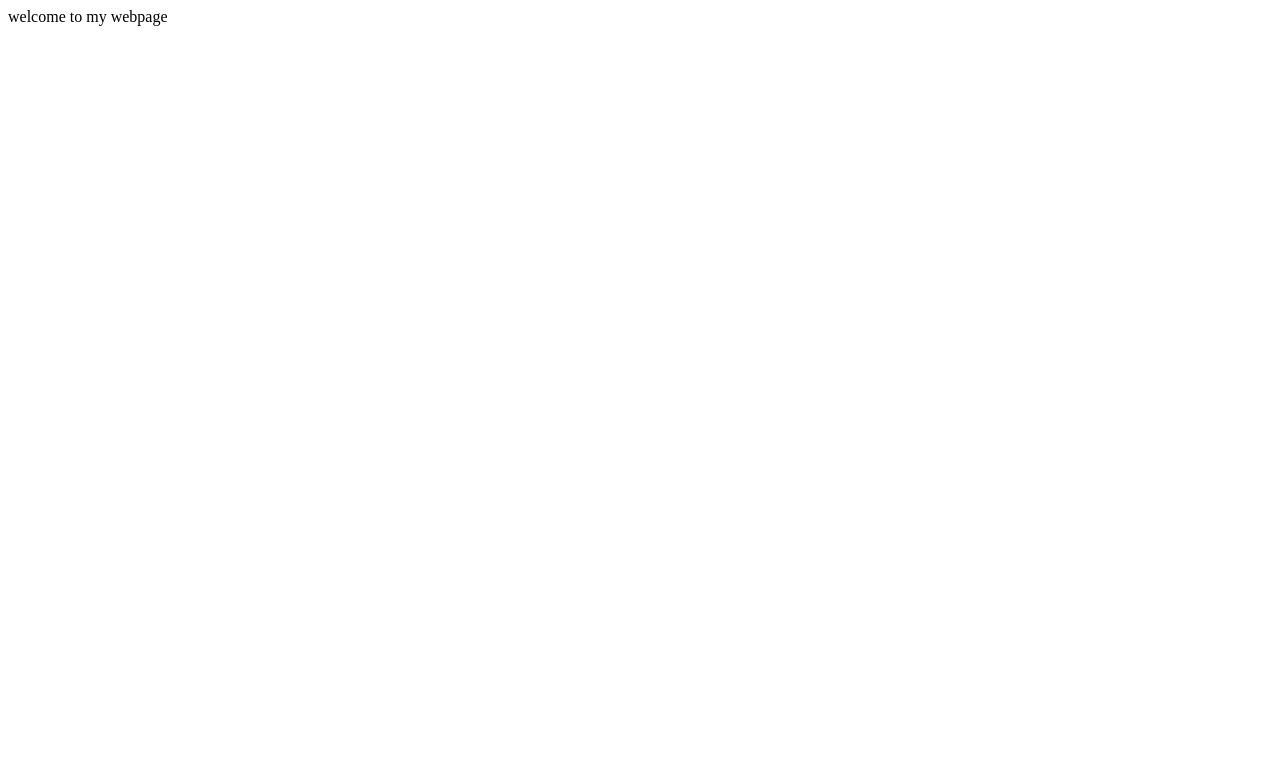
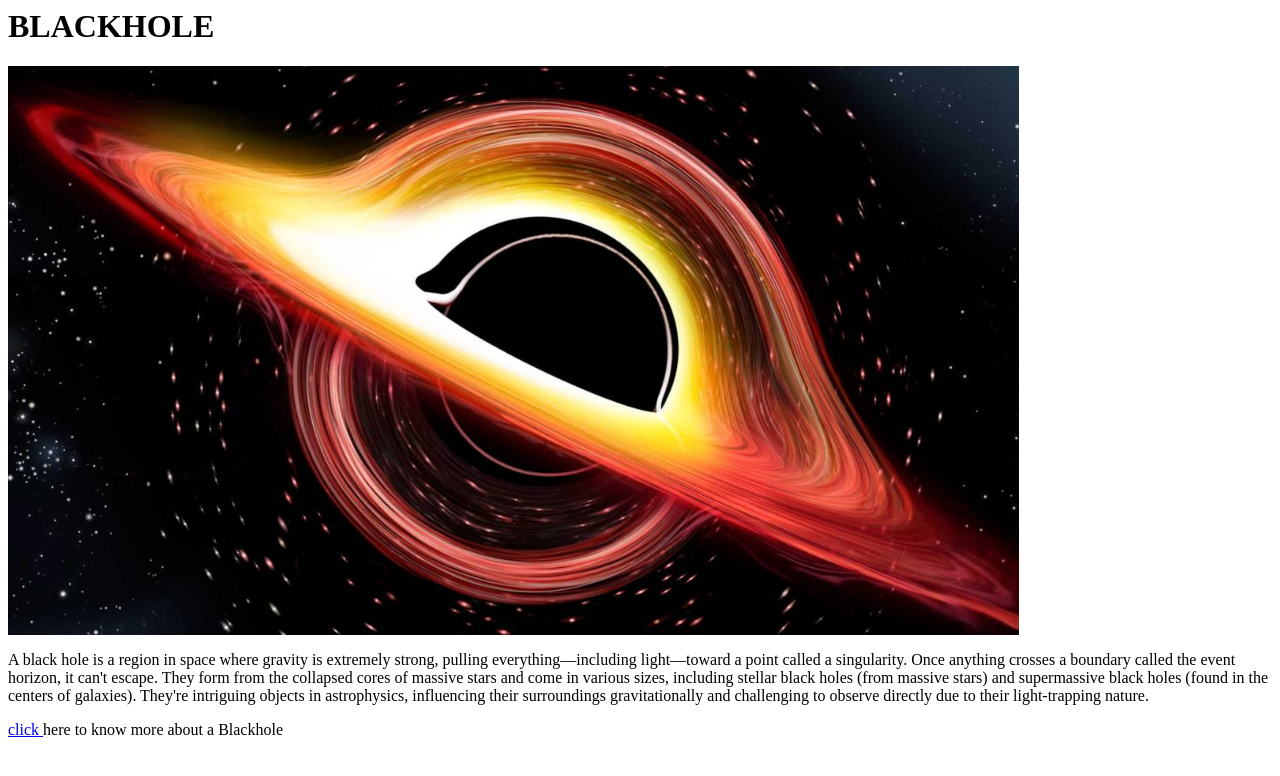
Before and after one commit to Sagar3137/website, a plain HTML site: page index.html in a window 1280 px wide. Drawn offline with Linux system fonts and the light colour scheme.

Commit message:
Add files via upload

```diff
--- a/index.html
+++ b/index.html
@@ -1 +1,14 @@
-welcome to my webpage
+<html>
+   <head>
+   <title> MY WEBPAGE </title>
+   </head>
+<body>
+  <h1> BLACKHOLE </h1>
+  <img width="80%" src="Blackhole.jpg">
+  <p>
+	A black hole is a region in space where gravity is extremely strong, pulling everything—including light—toward a point called a singularity. Once 	anything crosses a boundary called the event horizon, it can't escape. They form from the collapsed cores of massive stars and come in various sizes, 	including stellar black holes (from massive stars) and supermassive black holes (found in the centers of galaxies). They're intriguing objects in 	astrophysics, influencing their surroundings gravitationally and challenging to observe directly due to their light-trapping nature.
+  </p>
+  <a href=<iframe width="560" height="315" src="https://www.youtube.com/embed/e-P5IFTqB98?si=ZUyt8BFGGZtD_as-" title="YouTube video player" frameborder="0" allow="accelerometer; autoplay; clipboard-write; encrypted-media; gyroscope; picture-in-picture; web-share" allowfullscreen></iframe>
+  click </a> here to  know more about a Blackhole
+</body>
+</html>
```
